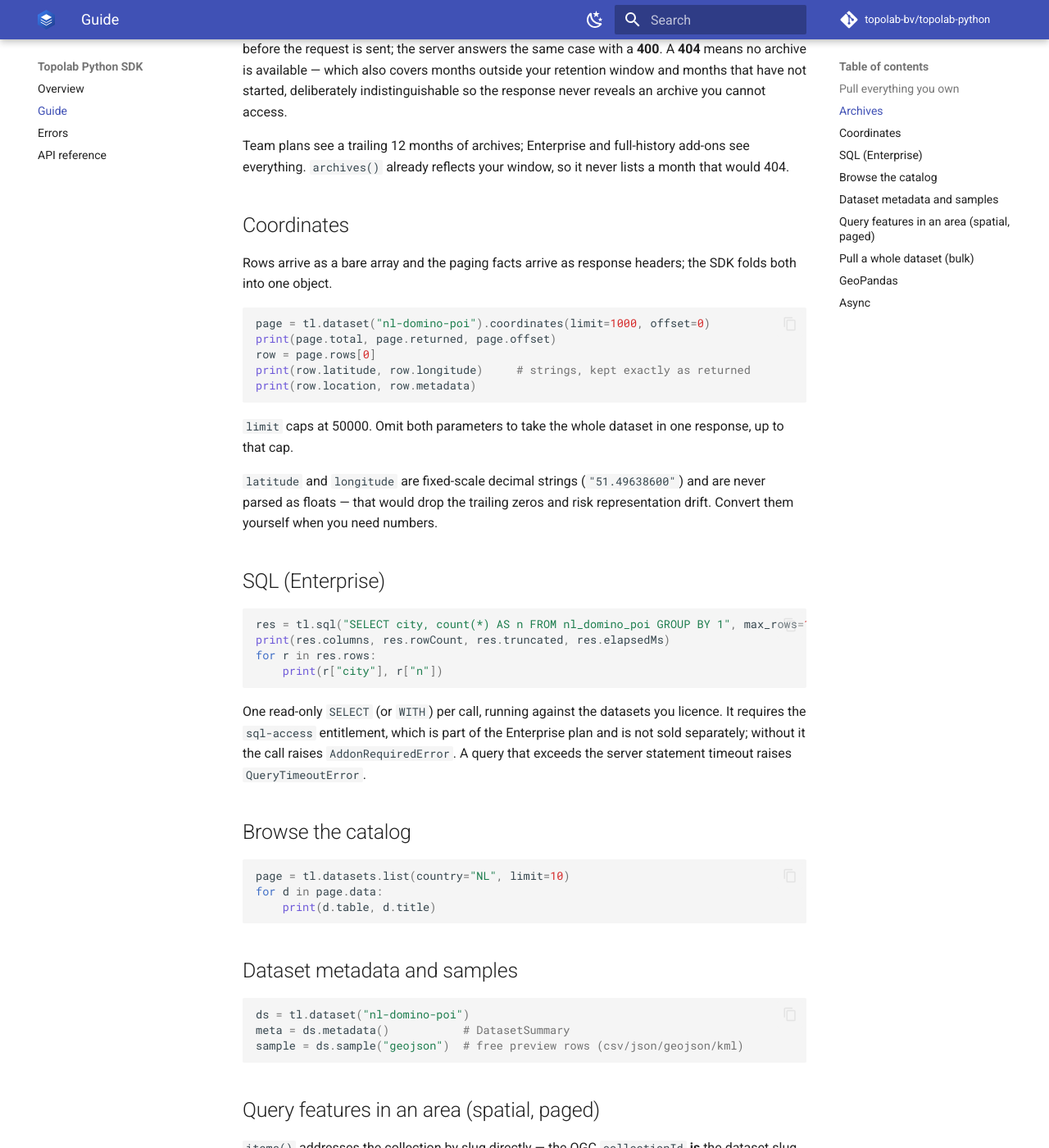
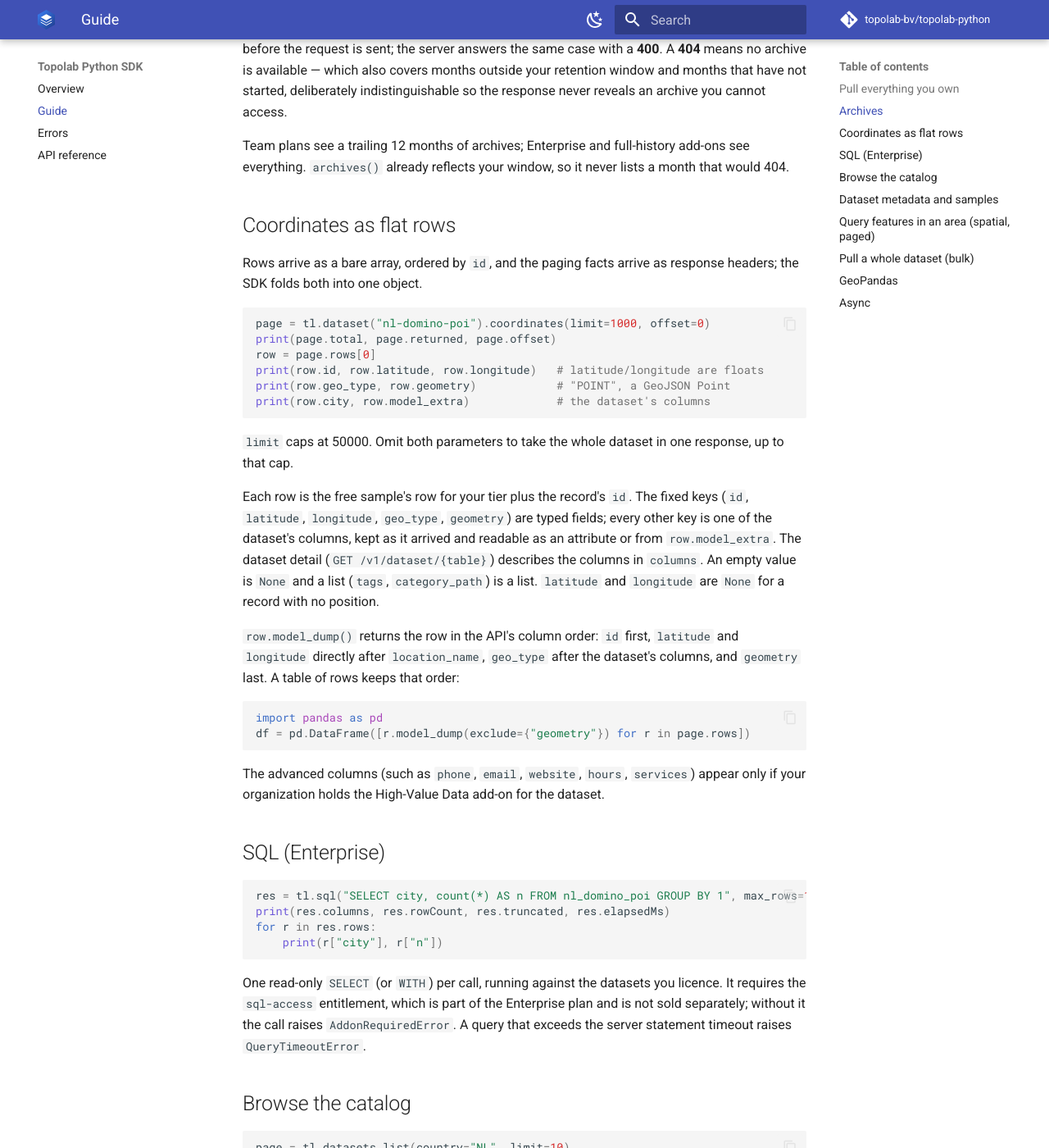
Before and after one commit to topolab-bv/topolab-python, an MkDocs documentation site: the page built from docs/guide.md, in a window 1280 px wide and 1400 px high, scrolled down 1014 px. Shown: the whole window at 82% size. Built offline with MkDocs 1.6.1 and Material for MkDocs 9.7.7, drawn with Linux system fonts in a browser that asks for light colours; comment, search, counter and statistics services are not loaded.

Commit message:
feat(coordinates): coordinate rows are flat (breaking)
coordinates() follows the API's flat row: each CoordinateRow is the free
sample's row for the caller's tier plus the record's id. The dataset's
columns are extra fields on the row (row.city, was
row.metadata["city"]), latitude and longitude are floats or None (were
decimal strings; decimal text still reads as a number), geo_type is the
served geometry's type and geometry is a GeoJSON Point (was location).
model_dump() returns the row in the API's column order.

Tests: the flat fixture's values, key order and round trip, null
coordinates, number parsing, and the model and fixture against
conventions.yaml coordinate_row.

````diff
--- a/docs/guide.md
+++ b/docs/guide.md
@@ -49,25 +49,43 @@ Team plans see a trailing 12 months of archives; Enterprise and full-history
 add-ons see everything. `archives()` already reflects your window, so it never
 lists a month that would 404.
 
-## Coordinates
+## Coordinates as flat rows
 
-Rows arrive as a bare array and the paging facts arrive as response headers; the
-SDK folds both into one object.
+Rows arrive as a bare array, ordered by `id`, and the paging facts arrive as
+response headers; the SDK folds both into one object.
 
 ```python
 page = tl.dataset("nl-domino-poi").coordinates(limit=1000, offset=0)
 print(page.total, page.returned, page.offset)
 row = page.rows[0]
-print(row.latitude, row.longitude)     # strings, kept exactly as returned
-print(row.location, row.metadata)
+print(row.id, row.latitude, row.longitude)   # latitude/longitude are floats
+print(row.geo_type, row.geometry)            # "POINT", a GeoJSON Point
+print(row.city, row.model_extra)             # the dataset's columns
 ```
 
 `limit` caps at 50000. Omit both parameters to take the whole dataset in one
 response, up to that cap.
 
-`latitude` and `longitude` are fixed-scale decimal strings (`"51.49638600"`) and
-are never parsed as floats — that would drop the trailing zeros and risk
-representation drift. Convert them yourself when you need numbers.
+Each row is the free sample's row for your tier plus the record's `id`. The
+fixed keys (`id`, `latitude`, `longitude`, `geo_type`, `geometry`) are typed
+fields; every other key is one of the dataset's columns, kept as it arrived and
+readable as an attribute or from `row.model_extra`. The dataset detail
+(`GET /v1/dataset/{table}`) describes the columns in `columns`. An empty value is
+`None` and a list (`tags`, `category_path`) is a list. `latitude` and
+`longitude` are `None` for a record with no position.
+
+`row.model_dump()` returns the row in the API's column order: `id` first,
+`latitude` and `longitude` directly after `location_name`, `geo_type` after the
+dataset's columns, and `geometry` last. A table of rows keeps that order:
+
+```python
+import pandas as pd
+df = pd.DataFrame([r.model_dump(exclude={"geometry"}) for r in page.rows])
+```
+
+The advanced columns (such as `phone`, `email`, `website`, `hours`, `services`)
+appear only if your organization holds the High-Value Data add-on for the
+dataset.
 
 ## SQL (Enterprise)
 
````
Also changed, not shown: CHANGELOG.md (+9 -0 lines), README.md (+7 -2 lines), docs/reference.md (+2 -2 lines), 4 other files.
